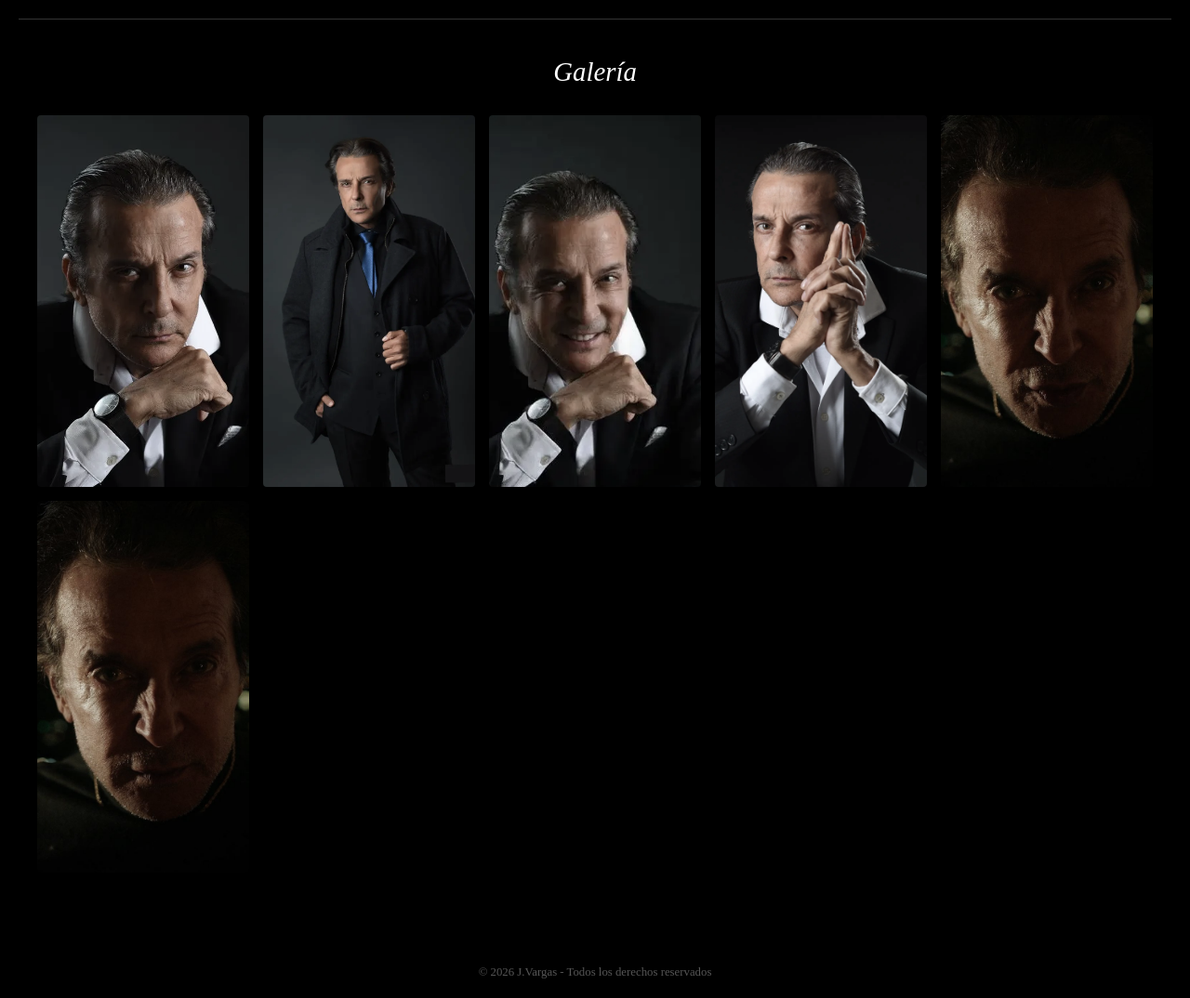
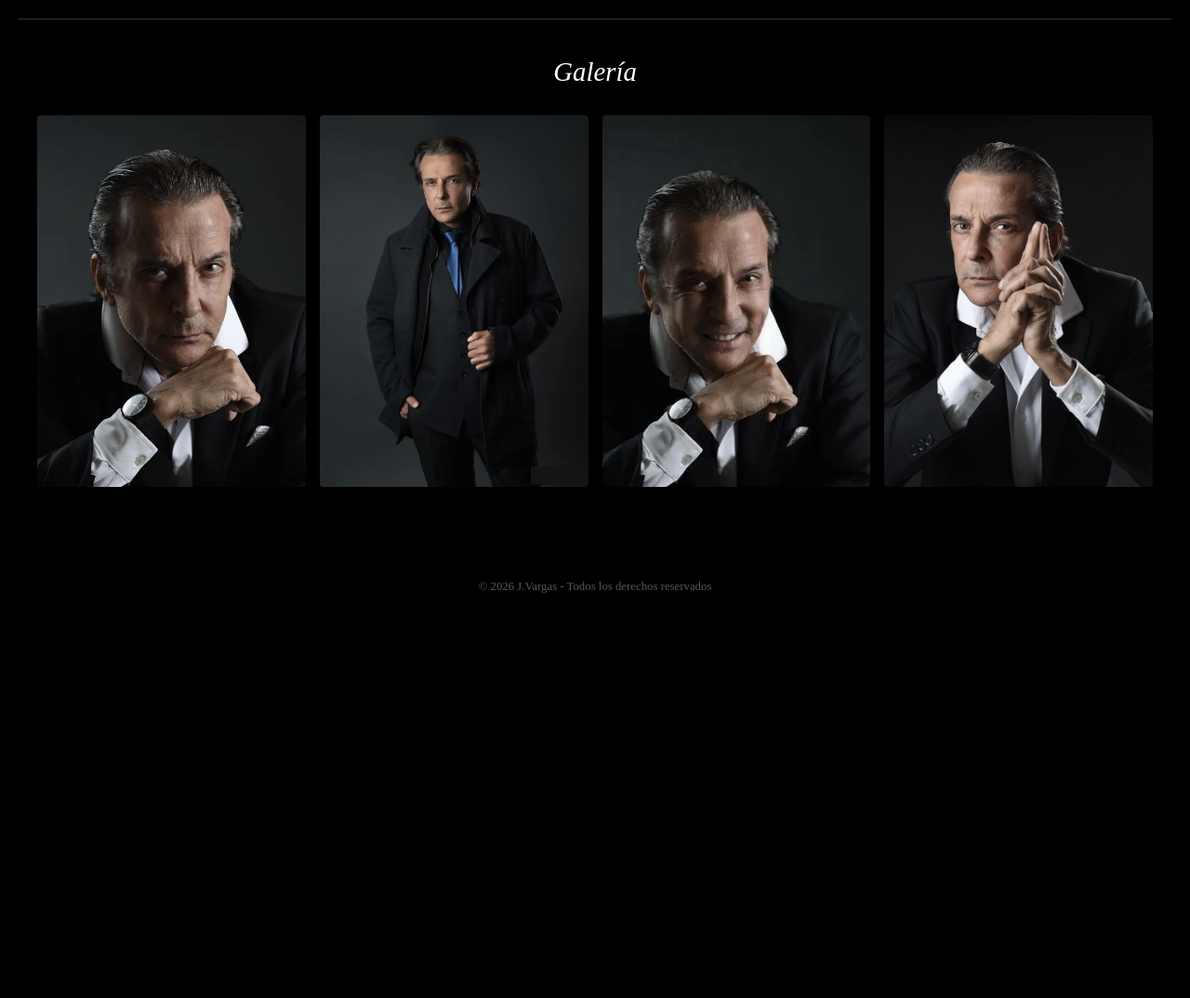
Before and after one commit to GeorgeMENDOZA/Mi-portafolio, a plain HTML site: page index.html in a window 1280 px wide. Shown: the part 660-1734 px from the top of the page at 93% size. After the commit the page ends 1319 px from the top, so only its background shows below. Drawn offline with Linux system fonts and the light colour scheme.

Commit message:
Update index.html

```diff
--- a/index.html
+++ b/index.html
@@ -56,8 +56,7 @@
         <img src="Photos/FOTO 2.webp" alt="Foto 2">
         <img src="Photos/FOTO 3.webp" alt="Foto 3">
         <img src="Photos/FOTO 4.webp" alt="Foto 4">
-        <img src="Photos/J. Mendoza.JPG" alt="Foto 5">
-        <img src="Photos/Jorge Mendoza.JPG" alt="Foto 6">
+
     </div>
 
     <footer style="margin-top: 100px; color: #555; font-size: 0.8em;">
```
